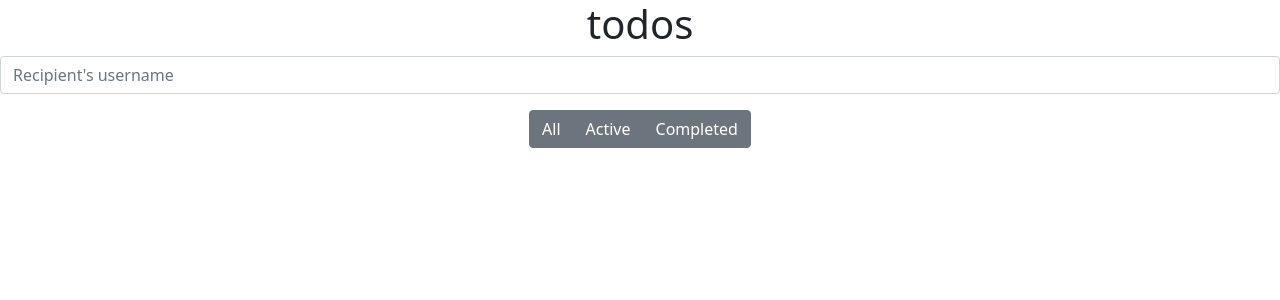
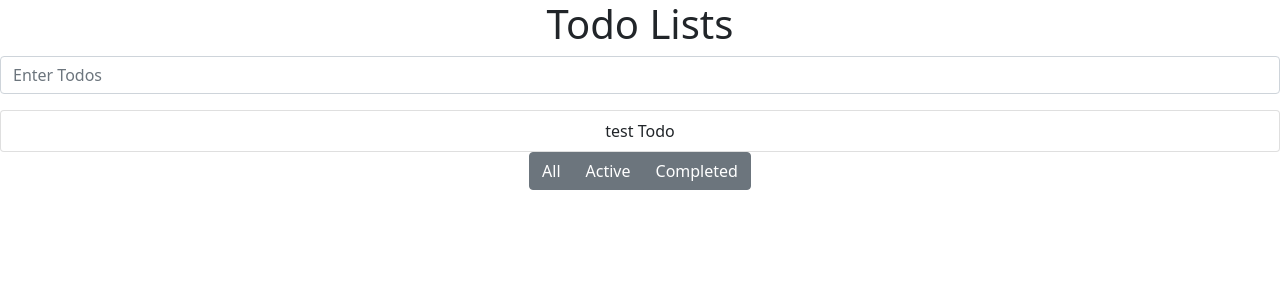
Before and after one commit to TheKestner/todo-list, a React (Create React App) app: page / in a window 1280 px wide. Shown: the top 300 px of the page. Built offline with nearby package versions, Linux system fonts and the light colour scheme; the HTML template or start-up script is replaced by a standard one.

Commit message:
Added Todo Items component for layout

```diff
--- a/src/App.js
+++ b/src/App.js
@@ -1,14 +1,24 @@
-import React from 'react';
+import React, {useState} from 'react';
 import './App.css';
 import axios from 'axios';
 import Input from './components/Input';
 import Status from './components/Status';
+import Todo from './components/Todo';
 
 export default function App() {
+
+  // maybe need SUM STATE?
+  // [inputText, setInputText] = useState("");
+  // [todos, setTodos] = useState([]);
+  // [status, setStatus] = useState([]);
+
   return (
     <div className="App">
-
+      <header>
+      <h1>Todo Lists</h1>
+      </header>
       <Input />
+      <Todo />
       <Status />
 
     </div>
--- a/src/components/Input.js
+++ b/src/components/Input.js
@@ -8,14 +8,12 @@ import { Form, Button, FormGroup, FormControl, ControlLabel, InputGroup} from "r
 export default function Input() {
  return(
      <>
-     <h1>todos</h1>
        <InputGroup className="mb-3">
        <FormControl
-      placeholder="Recipient's username"
-      aria-label="Recipient's username"
+      placeholder="Enter Todos"
+      aria-label="Enter Todos"
       aria-describedby="basic-addon2"
     />
-    {/* <InputGroup.Text id="basic-addon2">@example.com</InputGroup.Text> */}
   </InputGroup>
   </>
 
--- a/src/components/Todo.js
+++ b/src/components/Todo.js
@@ -1,8 +1,18 @@
 import React from "react";
 import CloseButton from 'react-bootstrap/CloseButton'
+import { ListGroup, ListGroupItem } from "react-bootstrap";
 
+export default function Todo() {
+    return(
+        <>
+       <div>
+    <ListGroup>
+        <ListGroup.Item>test Todo </ListGroup.Item>
+    </ListGroup>
+       </div>
+        </>
+    );
+}
 
-
-
-
-<CloseButton />
+//<li className="todo">Pass text here?</li>
+// <CloseButton />
```
